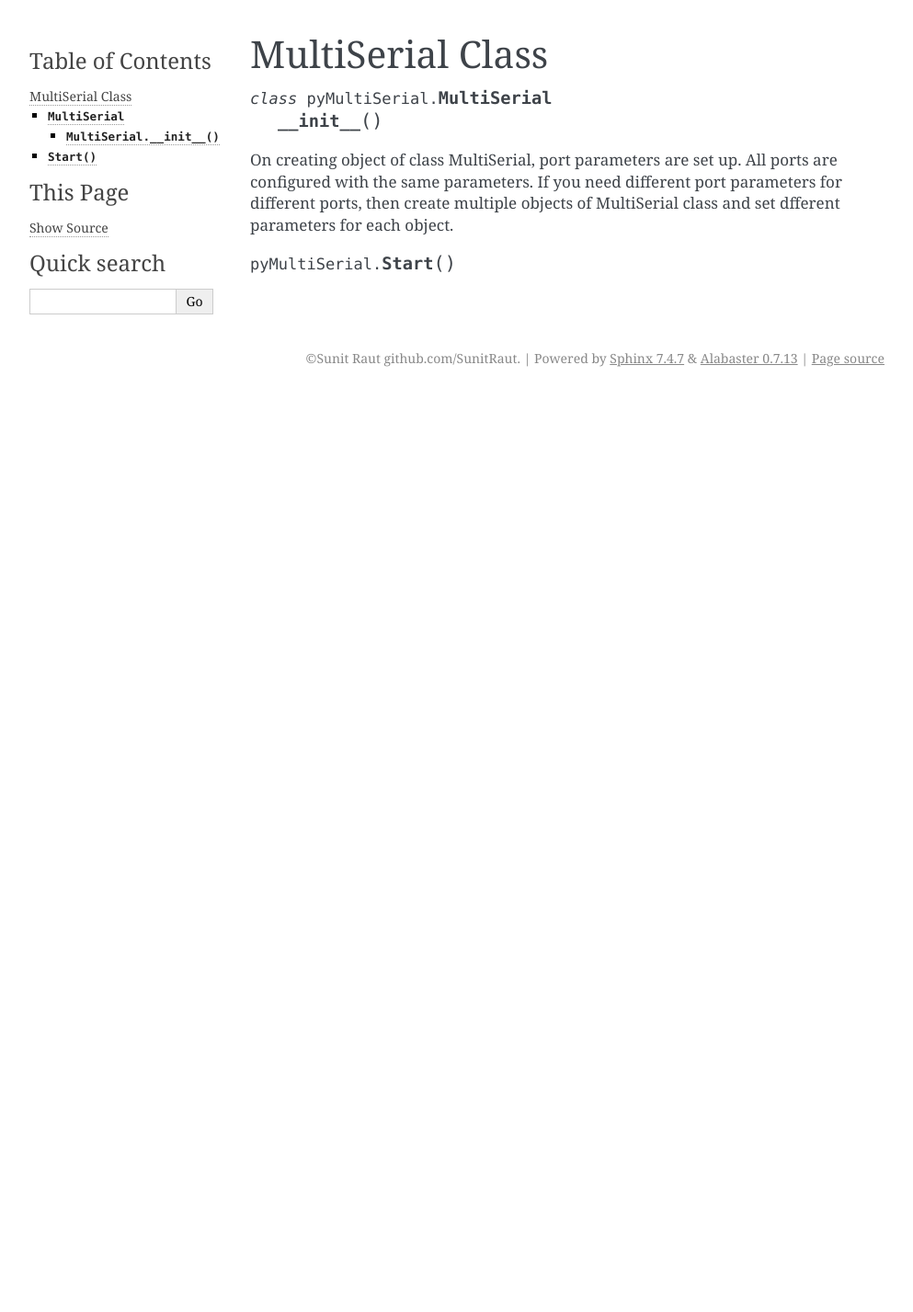
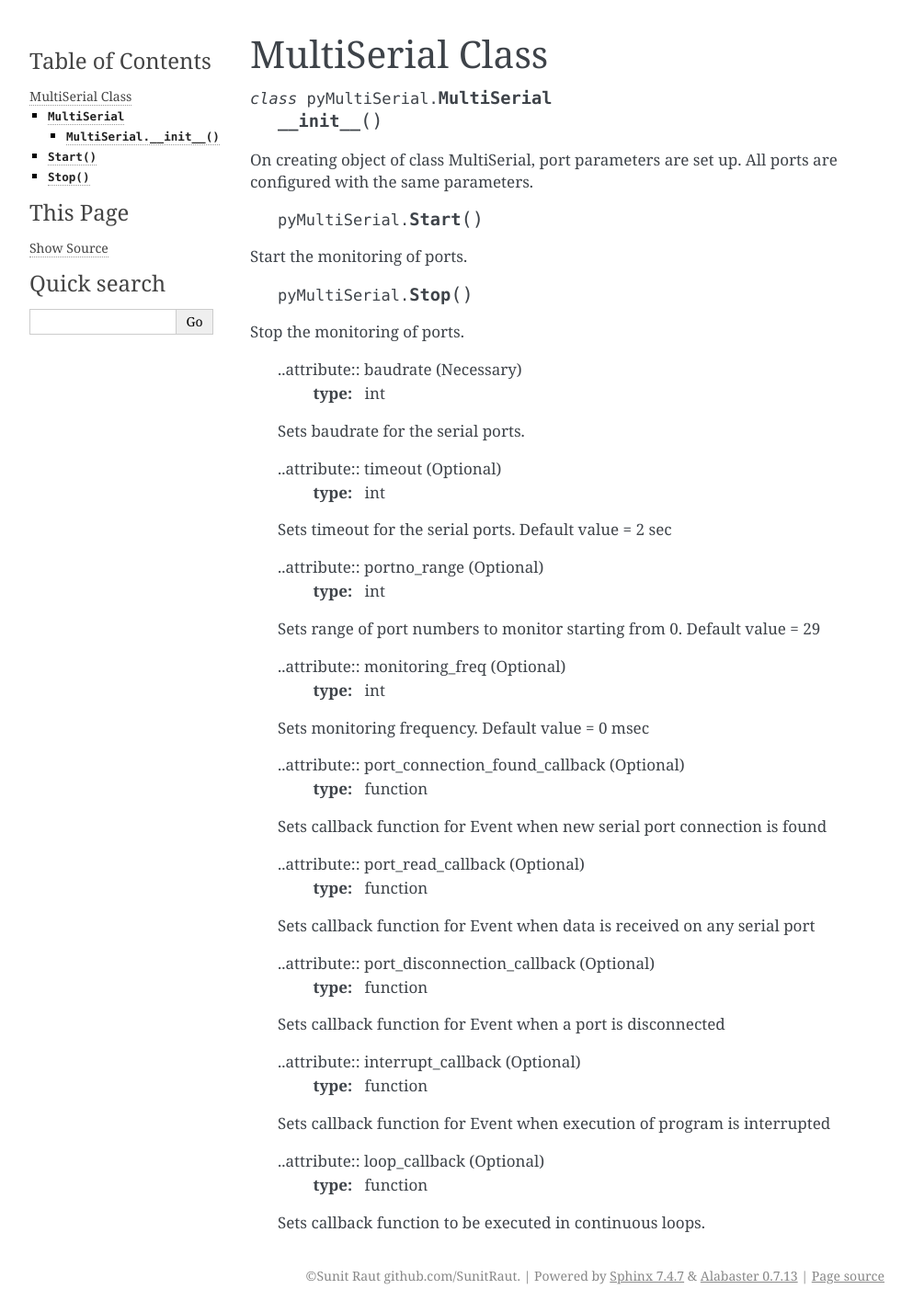
Before and after one commit to SunitRaut/pyMultiSerial, a Sphinx documentation site: the page built from docs/multiserial_class.rst, in a window 1280 px wide. Shown: the whole page at 92% size, without its empty margins (148-1141 px from the left). Built offline with Sphinx 7.4.7, drawn with Linux system fonts in a browser that asks for light colours; pages that are not in the unit, such as notebooks, are missing from menus; before the commit the page ends 900 px from its top, so only the background shows below that.

Commit message:
Update multiserial_class.rst

```diff
--- a/docs/multiserial_class.rst
+++ b/docs/multiserial_class.rst
@@ -6,6 +6,46 @@ MultiSerial Class
 
     .. method:: __init__()
 
-On creating object of class MultiSerial, port parameters are set up. All ports are configured with the same parameters. If you need different port parameters for different ports, then create multiple objects of MultiSerial class and set dfferent parameters for each object.
+On creating object of class MultiSerial, port parameters are set up. All ports are configured with the same parameters.
 
-.. function:: Start()
+    .. method:: Start()
+Start the monitoring of ports.
+
+    .. method:: Stop()
+Stop the monitoring of ports.
+
+    ..attribute:: baudrate (Necessary)
+       :type: int
+    Sets baudrate for the serial ports.
+
+    ..attribute:: timeout (Optional)
+       :type: int
+    Sets timeout for the serial ports. Default value = 2 sec
+
+    ..attribute:: portno_range (Optional)
+       :type: int
+    Sets range of port numbers to monitor starting from 0. Default value = 29
+
+    ..attribute:: monitoring_freq (Optional)
+       :type: int
+    Sets monitoring frequency. Default value = 0 msec
+
+    ..attribute:: port_connection_found_callback (Optional)
+       :type: function
+    Sets callback function for Event when new serial port connection is found
+
+    ..attribute:: port_read_callback (Optional)
+       :type: function
+    Sets callback function for Event when data is received on any serial port
+
+    ..attribute:: port_disconnection_callback (Optional)
+       :type: function
+    Sets callback function for Event when a port is disconnected
+
+    ..attribute:: interrupt_callback (Optional)
+       :type: function
+    Sets callback function for Event when execution of program is interrupted
+
+    ..attribute:: loop_callback (Optional)
+       :type: function
+    Sets callback function to be executed in continuous loops.
```
